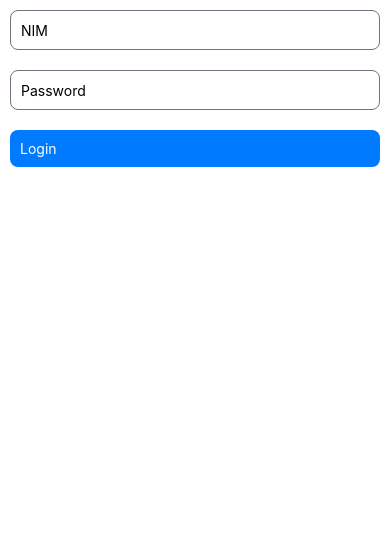
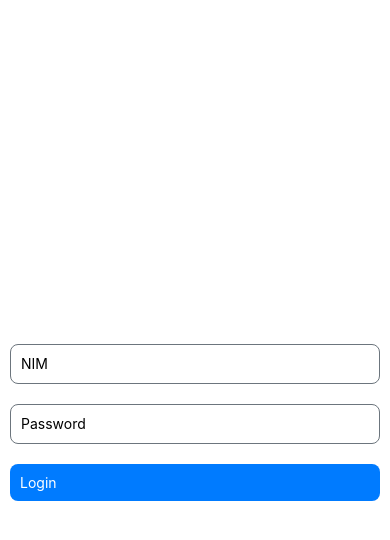
Before and after one commit to R-N/AwesomeProject, a React Native app: screen / in a window 390 px wide. Shown: the top 540 px of the page. Built offline with nearby package versions, Linux system fonts and the light colour scheme.

Commit message:
Layout center vertical

```diff
--- a/screens/FormScreen.js
+++ b/screens/FormScreen.js
@@ -11,8 +11,17 @@ import {
 import Constants from 'expo-constants'
 
 const styles = StyleSheet.create({
+	main:{
+		minWidth: '100%',
+		minHeight: '100%'
+	},
 	statusBar:{
 		height: Constants.statusBarHeight,
+	},
+	wrapper:{
+		flex:1,
+		justifyContent: 'center',
+		alignItems: 'stretch'
 	},
 	commonElement:{
 		margin: 10
@@ -24,7 +33,8 @@ const styles = StyleSheet.create({
 	inputText:{
 		height: 40,
 		borderWidth: 1,
-		borderColor: "#6C757D"
+		borderColor: "#6C757D",
+		backgroundColor: "white"
 	},
 	buttonLogin:{
 		backgroundColor: '#007BFF'
@@ -37,8 +47,9 @@ const styles = StyleSheet.create({
 export default class FormScreen extends Component{
 	render(){
 		return (
-			<View>
+			<View style={styles.main}>
 				<View style={styles.statusBar} />
+				<View style={styles.wrapper} >
 					<TextInput
 						placeholder="NIM"
 						style={[styles.commonElement, styles.commonBox, styles.inputText]}
@@ -54,6 +65,7 @@ export default class FormScreen extends Component{
 						<Text style={styles.buttonLoginText}>Login</Text>
 					</TouchableOpacity>
 				</View>
+			</View>
 		)
 	}
 }
```
Lines whose indentation alone changed are shown as unchanged.
